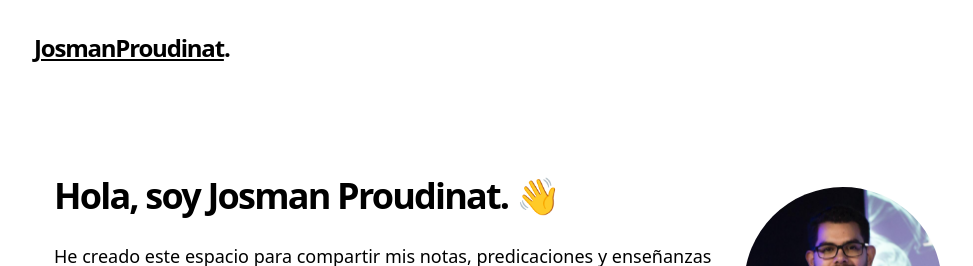
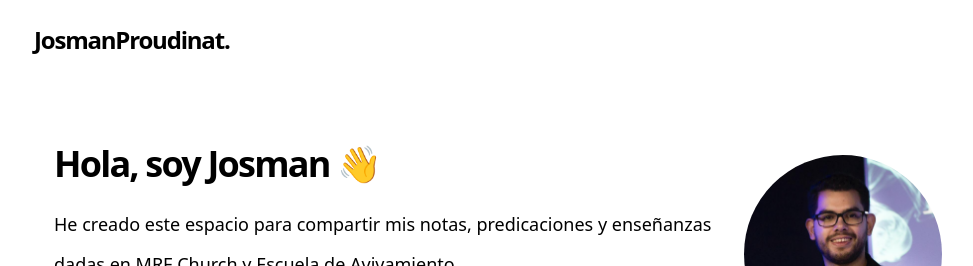
Before and after one commit to JosmanPS/josmanproudinat.com, a Next.js app: page / in a window 1280 px wide. Shown: the top 266 px of the page, without its empty margins (158-1131 px from the left). Built offline with nearby package versions, Linux system fonts and the light colour scheme.

Commit message:
Actualizacion de estilo

```diff
--- a/components/BrandName/index.tsx
+++ b/components/BrandName/index.tsx
@@ -5,7 +5,7 @@ export default function BrandName() {
   return (
     <h2 className="text-xl md:text-2xl font-bold tracking-tight md:tracking-tighter leading-tight">
       <Link href="/">
-        <a className="hover:underline">JosmanProudinat</a>
+        <a className="no-underline hover:underline hover:text-black">JosmanProudinat</a>
       </Link>
       .
     </h2>
--- a/components/header.tsx
+++ b/components/header.tsx
@@ -3,9 +3,11 @@ import BrandName from './BrandName'
 
 const Header = () => {
   return (
-    <div className='container max-w-4xl mx-auto pt-8 pb-12'>
-      <BrandName />
-    </div>
+    <header className='sticky top-0 z-50 bg-white/60 backdrop-blur-md'>
+      <div className='container max-w-4xl mx-auto pt-6 pb-6'>
+        <BrandName />
+      </div>
+    </header>
   )
 }
 
--- a/components/intro.tsx
+++ b/components/intro.tsx
@@ -5,7 +5,7 @@ const Intro = () => {
     <section className="flex-row flex items-center md:justify-between mt-16 mb-16 md:mb-12">
       <div>
         <h1 className="text-2xl md:text-4xl font-bold tracking-tighter leading-tight md:pr-8">
-          Hola, soy Josman Proudinat. 👋
+          Hola, soy Josman 👋
         </h1>
         <p className="text-center md:text-left text-lg mt-5 leading-10">
           He creado este espacio para compartir mis notas, predicaciones y
```
